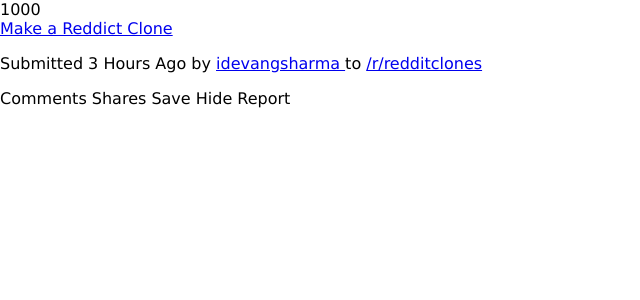
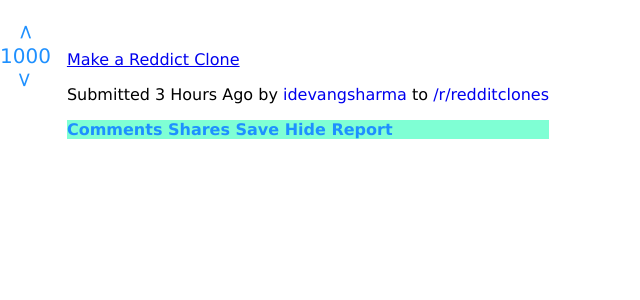
Before and after one commit to Santosh271/Full-Stack-Course-by-Newton-School--Devang-Sharma-Notes, a PHP site: page / in a window 1280 px wide. Shown: the part 102-402 px from the top of the page, without its empty margins (0-640 px from the left). Run offline with PHP 8.4, Linux system fonts and the light colour scheme.

Commit message:
CSS Changes

```diff
--- a/Projects with HTML, CSS and JS/Reddit Clone/index.html
+++ b/Projects with HTML, CSS and JS/Reddit Clone/index.html
@@ -11,6 +11,8 @@
     <title>Reddit</title>
     <link rel="stylesheet" href="./style.css">
     <script src="./script.js"></script>
+    <link rel="stylesheet" href="assets/fontawesome-free-6.0.0-web/fontawesome-free-6.0.0-web/css/all.css">
+
 
 </head>
 
@@ -61,22 +63,24 @@
 
 
 
+
+<div class="post">
+
 <div class = "post-upvotes">
 
-    <div class="arrow-up"
-    onclick = "upvote()">
+    <div class='arrow-up'
+    onclick ='upvote()'
+    <i class="fa-solid fa-thumbs-up"></i>>
     </div>
 
+    <div id='votes'>1000</div>
 
-    <div id="votes">1000</div>
-
-    <div class="arrow-down"
-    onclick = "downvote()">
+    <div class='arrow-down'
+    onclick = 'downvote()'>
+    <i class="fa-solid fa-thumbs-down"></i>>
     </div>
 
 </div>
-
-
 
 <div class="post-body">
     <a href="'#" class="post-title"> Make a Reddict Clone</a>
@@ -93,6 +97,8 @@
 
 </div>
 
+</div>
+
 
 
 
--- a/Projects with HTML, CSS and JS/Reddit Clone/style.css
+++ b/Projects with HTML, CSS and JS/Reddit Clone/style.css
@@ -92,3 +92,48 @@
     padding-left: .3em;
     padding-right: .3em;
 }
+
+
+/* Arrow */
+
+.post{
+display: flex;
+justify-content: flex-start;
+}
+
+.post-upvotes{
+    text-align: center;
+    font-size: 20px;
+    color:dodgerblue;
+}
+
+.arrow-up{
+    margin-top: 20px;
+    transform: rotate(-90deg);
+}
+
+
+.arrow-down{
+    transform: rotate(90deg);
+}
+
+
+
+/* POSTS */
+
+.post-body{
+    margin-left: 1em;
+    margin-top: 50px;
+}
+
+.submit-link{
+    text-decoration: none;
+}
+
+.post-options{
+    color: dodgerblue;
+    background-color: aquamarine;
+    justify-content: center;
+    font-weight: bold;
+    margin-bottom: 2em;
+}
```
